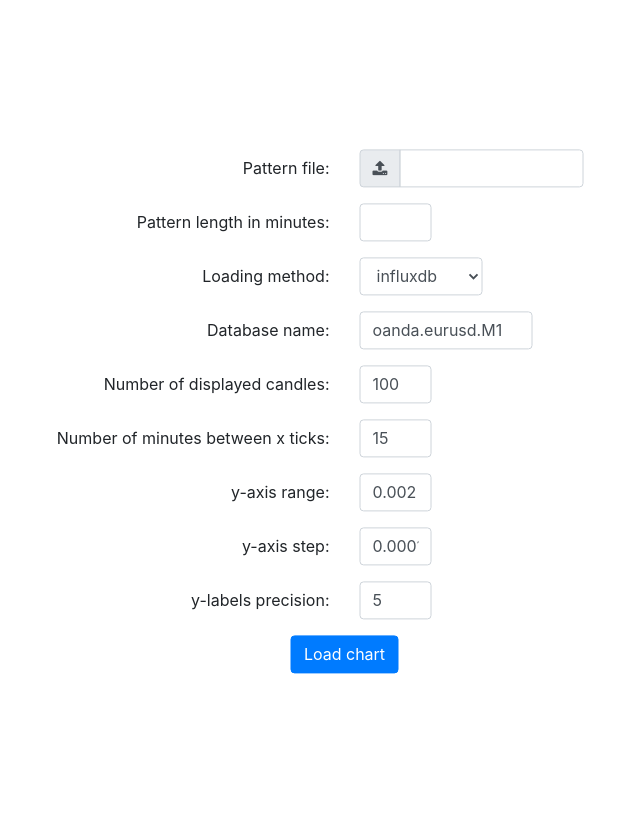
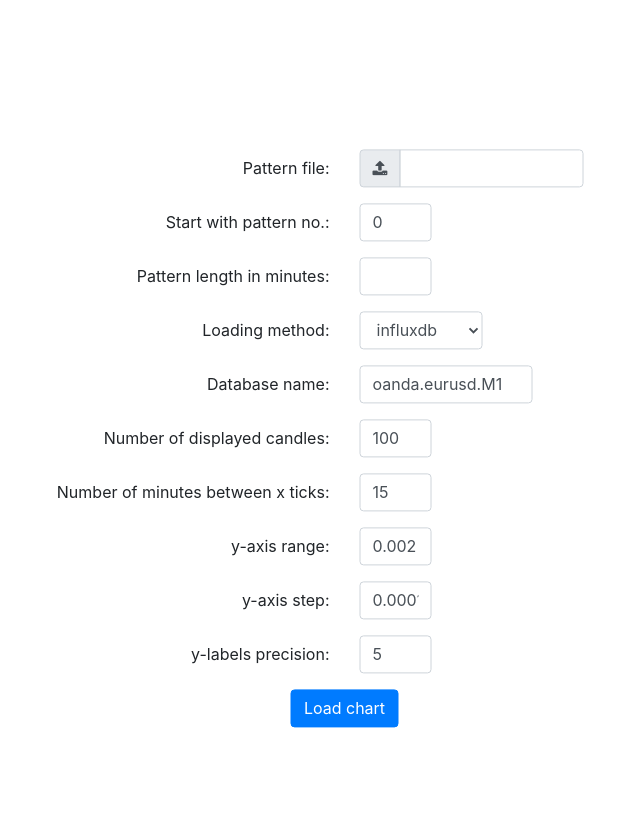
Before and after one commit to uelel/createPatterns, a Flask app: page /inspect in a window 1280 px wide. Shown: the whole page, without its empty margins (298-938 px from the left). Run offline with Flask 2, Linux system fonts and the light colour scheme; some libraries are stand-ins or nearby versions.

Commit message:
added custom pattern start to inspect module

```diff
--- a/static/css/inspect.css
+++ b/static/css/inspect.css
@@ -91,3 +91,8 @@ body {
     fill: red;
     opacity: 0.5;
 }
+
+.negPattern {
+    fill: grey;
+    opacity: 0.5;
+}
--- a/static/js/inspect/chart.js
+++ b/static/js/inspect/chart.js
@@ -108,7 +108,7 @@ class Chart {
 
     // Function that calculates datetime for loading new data based on pattern with given pointer
     getDtForDataLoad() {
-        return this.getPatternMiddleDt(this.patternPointer).add(Math.floor(this.noCandles/2), 'minutes');
+        return this.getPatternMiddleDt().add(Math.floor(this.noCandles/2), 'minutes');
     }
 
     // Function that returns chart title based on given pointer
@@ -120,10 +120,8 @@ class Chart {
 
         // calculate datetime for request
         var dt = this.getDtForDataLoad();
-
         // load data for given pattern
         serverRequest('loadNewData', 'inspect', createMessageForDataLoad(dt, 'left')).then((data) => {
-
             data = this.parseDates(data);
             this.priceArray = data;
             this.createDtArray();
@@ -138,7 +136,6 @@ class Chart {
             this.yAxis.scale(this.yScale).tickValues(this.yTicksArray);
             this.xGrid.scale(this.xScale).tickValues(this.xTicksArray);
             this.yGrid.scale(this.yScale).tickValues(this.yTicksArray);
-            console.log(this.yTicksArray);
 
             this.xAxisCon.call(this.xAxis);
             this.yAxisCon.call(this.yAxis);
@@ -278,7 +275,7 @@ class Chart {
         this.xTicksArray = [],
         this.yLimitArray,
         this.yTicksArray,
-        this.rectClassDict = {'1': 'bullPattern', '-1': 'bearPattern'};
+        this.rectClassDict = {'1': 'bullPattern', '-1': 'bearPattern', '0': 'negPattern'};
         this.patternArray = [];
 
 		this.fixedPatternLength = parseFloat(pars['patternLength']);
@@ -407,7 +404,7 @@ class Chart {
         // process patterns and call loading of first pattern
         this.patternArray = this.parseDates(patterns);
 
-        this.patternPointer = 0;
+        this.patternPointer = parseFloat(pars['patternIndStart']);
         this.drawPattern();
     }
 
--- a/static/js/inspect/initForm.js
+++ b/static/js/inspect/initForm.js
@@ -17,6 +17,15 @@ function createInitForm(svg) {
     patternFileUploadVisible.append("xhtml:input").attr("type", "text")
                                                   .attr("class", "form-control")
                                                   .attr("name", "patternFile");
+
+    var patternIndStart = initForm.append("xhtml:div").attr("class", "row form-group justify-content-start");
+    patternIndStart.append("xhtml:label").attr("class", "col-sm-6 col-form-label text-right")
+                                         .text("Start with pattern no.:");
+    patternIndStart.append("xhtml:div").attr("class", "col-sm-2")
+                   .append("xhtml:input").attr("type", "text")
+                                         .attr("class", "form-control")
+                                         .attr("value", "0")
+                                         .attr("name", "patternIndStart");
 
     var patternLength = initForm.append("xhtml:div").attr("class", "row form-group justify-content-start");
     patternLength.append("xhtml:label").attr("class", "col-sm-6 col-form-label text-right")
```
Also changed, not shown: 1 other file.
